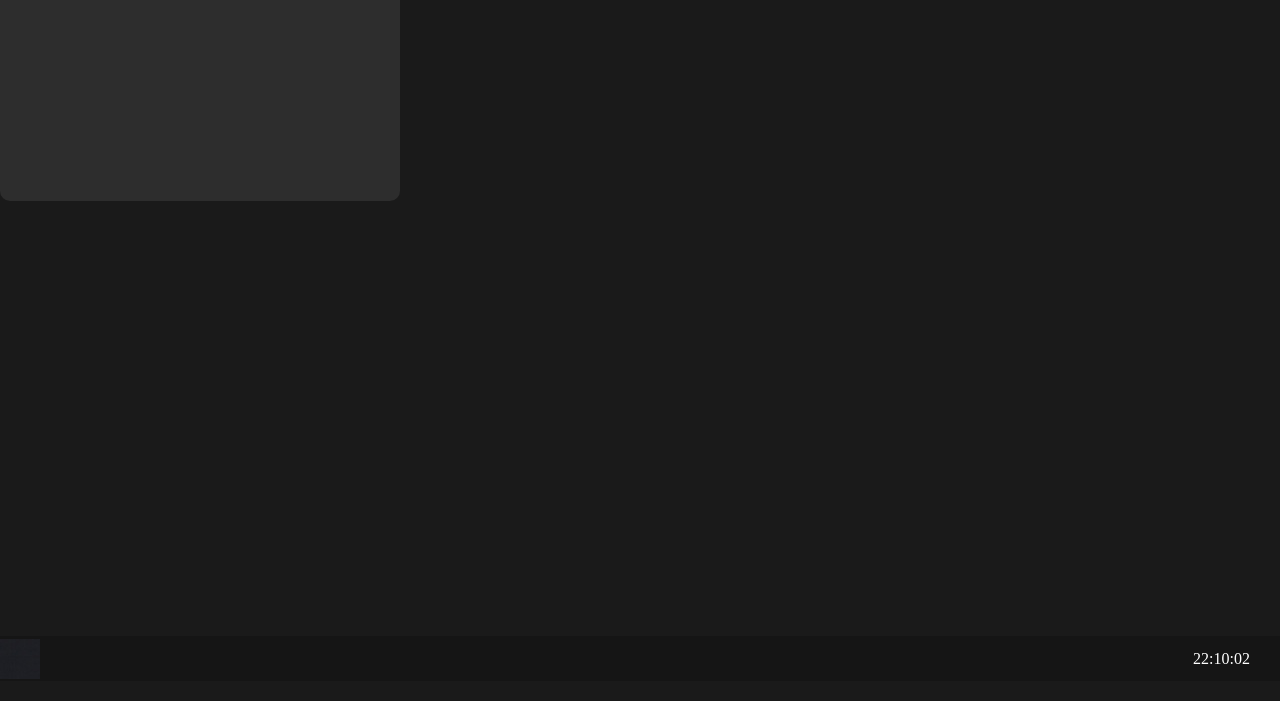
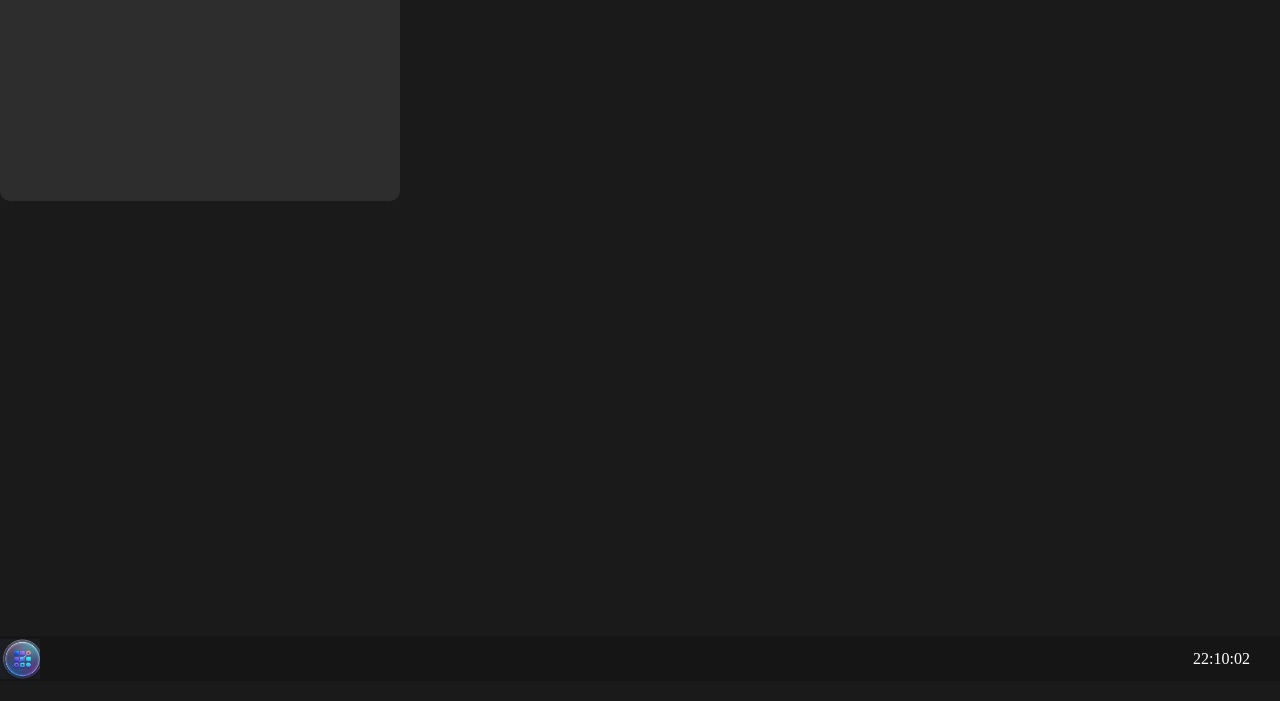
Before and after one commit to nahuelcsdev-pixel/web-os, a plain HTML site: page index.html in a window 1280 px wide. Shown: the part 119-820 px from the top of the page. Drawn offline with Linux system fonts and the light colour scheme.

Commit message:
Arreglar el logo del botón de inicio

```diff
--- a/index.html
+++ b/index.html
@@ -34,7 +34,7 @@
 
 
     <div class="barra-tareas">
-        <button class="btn-inicio" src="logo.jpg"></button>
+        <button class="btn-inicio"></button>
         <div class="menu-inicio oculto">
             <button class="inicio-btnes">Panel de Control</button>
             <button class="inicio-btnes">Configuración</button>
--- a/style.css
+++ b/style.css
@@ -106,7 +106,7 @@ body {
 
 .btn-inicio {
     background-image: url(logo.jpg);
-    background-size: auto;
+    background-size: cover;
     width: 40px;
     height: 40px;
     border: none;
```
